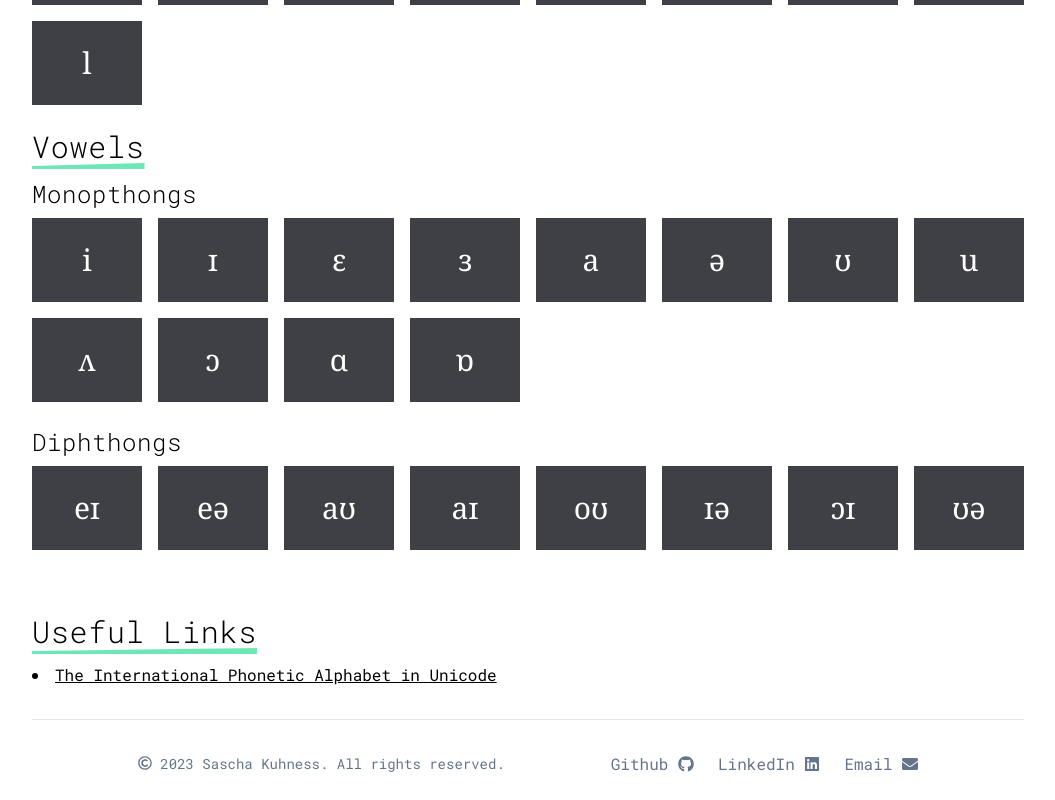
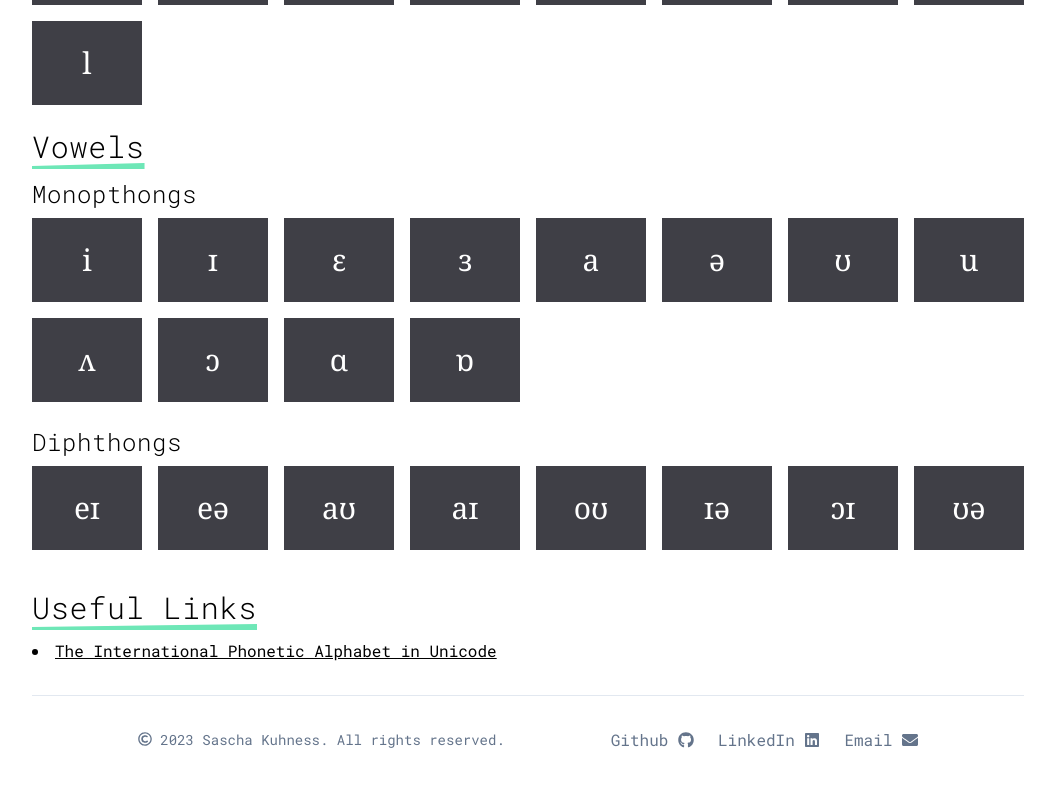
Before and after one commit to SaschaVII/portfolio, a Next.js app: page /ipa in a window 1280 px wide. Shown: the part 544-1344 px from the top of the page, without its empty margins (112-1167 px from the left). After the commit the page ends 1320 px from the top, so only its background shows below. Built offline with nearby package versions, Linux system fonts and the light colour scheme.

Commit message:
Minor ipa style clean-ups

```diff
--- a/pages/ipa.js
+++ b/pages/ipa.js
@@ -46,20 +46,22 @@ const Contact = () => {
             </Head>
             <div className="container mt-5 sm:mt-20">
                 <section>
+                    <div className="mb-8">
                         {ipaData && Object.keys(ipaData).map(key => (
                             <>
                                 <h1 className="mb-2 inline-block is-underlined capitalize" key={key}>{key}</h1>
                                 {generateSubHeaderOrIpaCards(ipaData[key], key)}
                             </>
                         ))}
+                    </div>
                     {(mergedString) &&
-                        <>
-                            <h1 className="mb-2 inline-block is-underlined mt-10">Symbol Merger</h1><br />
+                        <div className="mb-8">
+                            <h1 className="mb-4 inline-block is-underlined">Symbol Merger</h1><br />
                             <IpaMerger content={mergedString} onDelete={deleteMergedString} />
-                        </>
+                        </div>
                     }
 
-                    <h1 className="mb-2 inline-block is-underlined mt-10">Useful Links</h1><br />
+                    <h1 className="mb-2 inline-block is-underlined">Useful Links</h1><br />
                     <ul className="list-disc list-inside">
                         <li>
                             <a className="underline"
```
Lines whose indentation alone changed are shown as unchanged.
